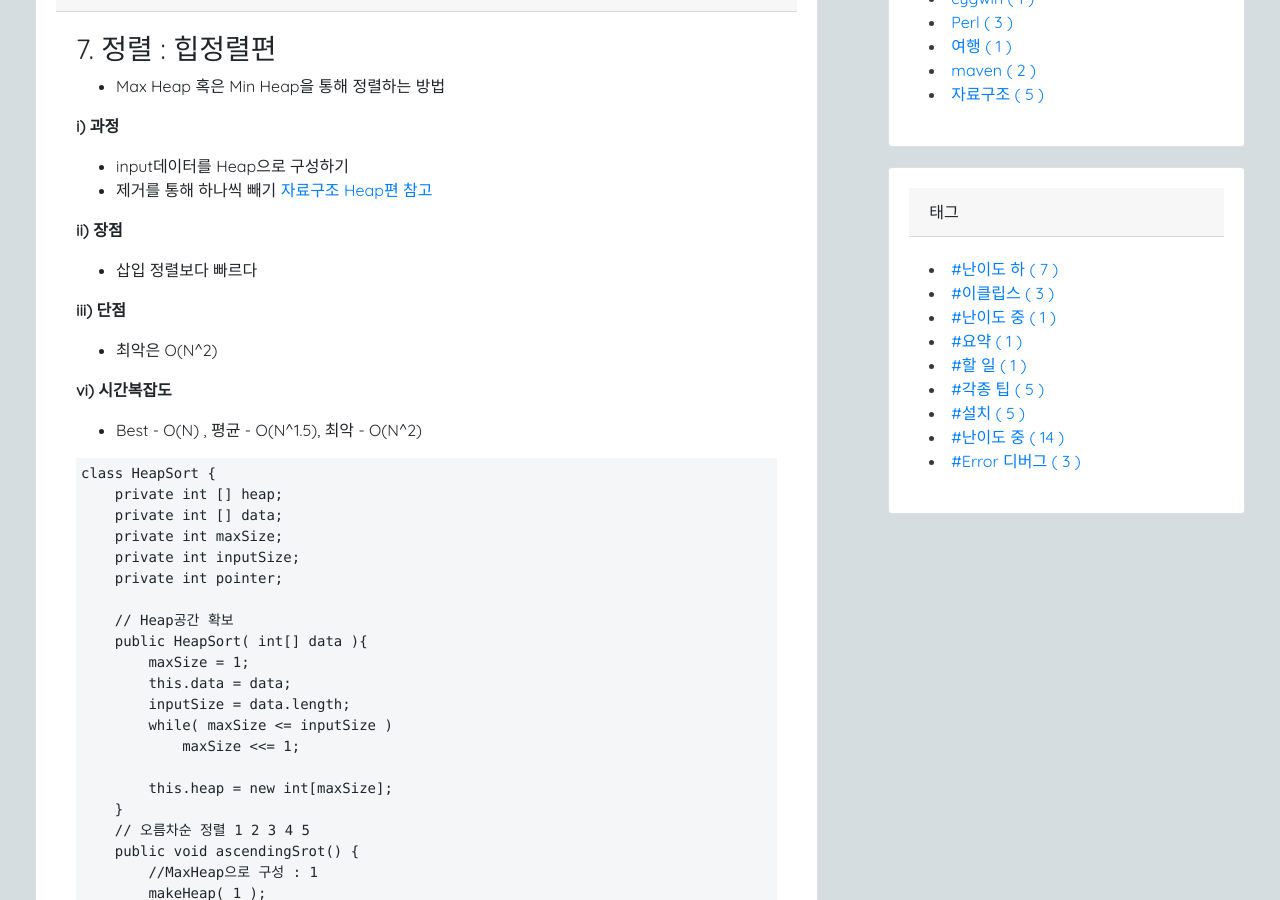
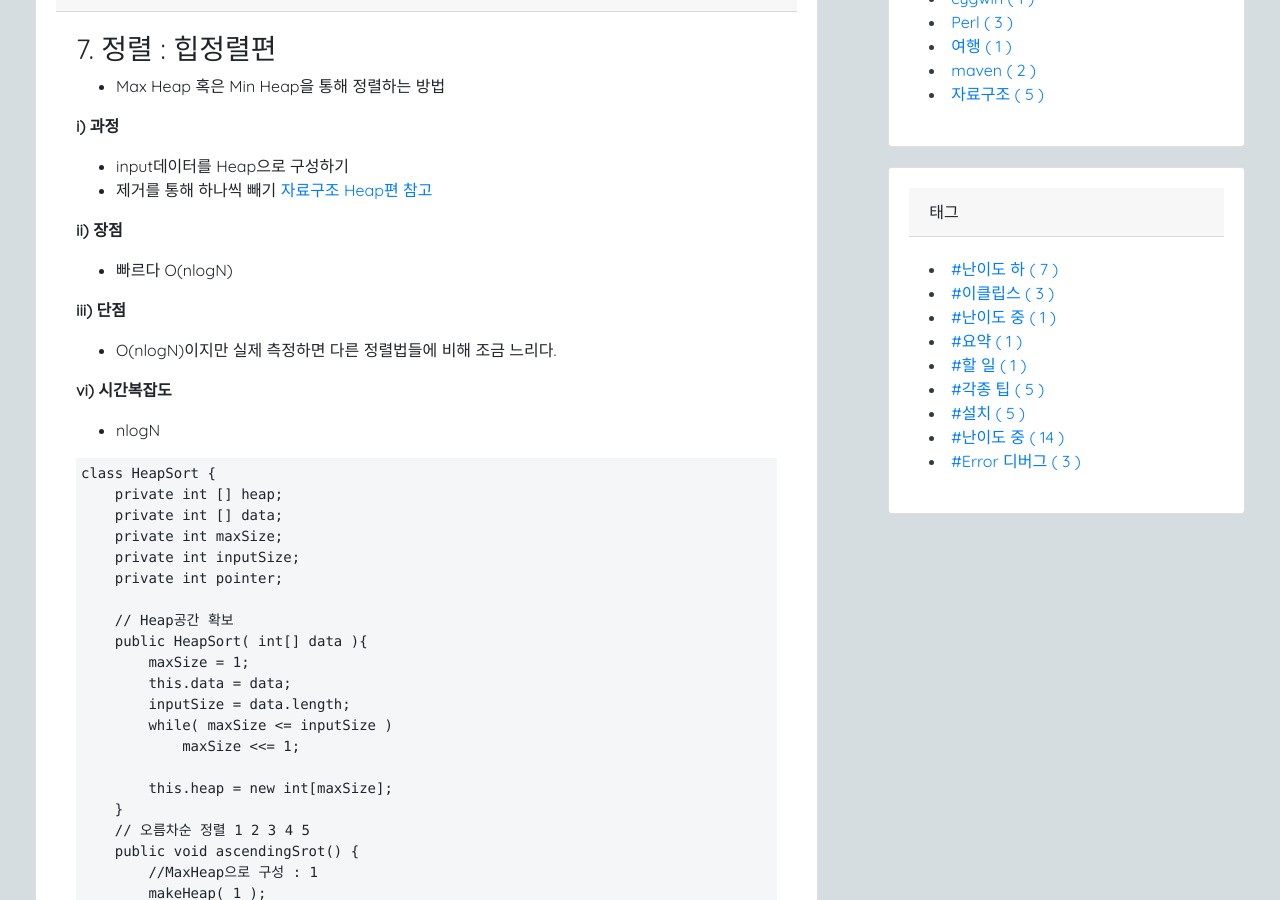
Before and after one commit to 7271kim/7271kim.github.com, a Jekyll site: the page built from _posts/algorithm/2019-10-29-sort-7-heap.md, in a window 1280 px wide and 900 px high, scrolled down 494 px. Built offline with Jekyll 4.4.1, drawn with Linux system fonts in a browser that asks for light colours; nearby versions of some CDN libraries; a script that is not in the unit is left out; comment, search, counter and statistics services are not loaded.

Commit message:
[2019.10.30] - 정렬 추가

```diff
--- a/_posts/algorithm/2019-10-29-sort-7-heap.md
+++ b/_posts/algorithm/2019-10-29-sort-7-heap.md
@@ -20,13 +20,13 @@ nex: "/algorithm/java/2019/10/30/sort-8-index.html"
 <a href="/datastructure/java/2019/10/26/data-structure-heap.html" target="_blank">자료구조 Heap편 참고</a>
 
 <p class="bold-text"> ii) 장점 </p>
- - 삽입 정렬보다 빠르다
+ - 빠르다 O(nlogN)
 
 <p class="bold-text"> iii) 단점 </p>
- - 최악은 O(N^2)
+ - O(nlogN)이지만 실제 측정하면 다른 정렬법들에 비해 조금 느리다.
 
 <p class="bold-text"> vi) 시간복잡도</p>
- - Best - O(N) , 평균 - O(N^1.5), 최악 - O(N^2)
+ - nlogN
 
 <pre>
 class HeapSort {
```
Also changed, not shown: _posts/algorithm/2019-10-30-sort-8-index.md (+3 -3 lines).
